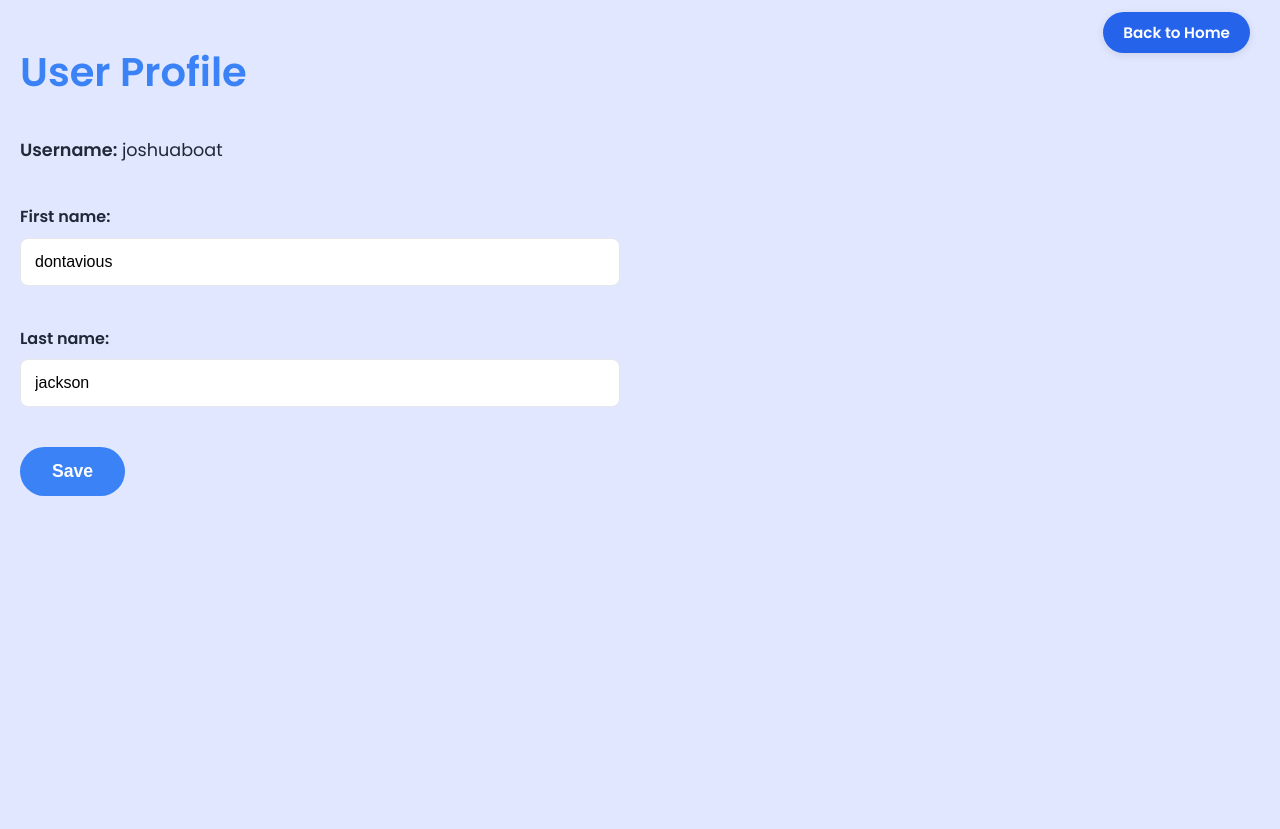
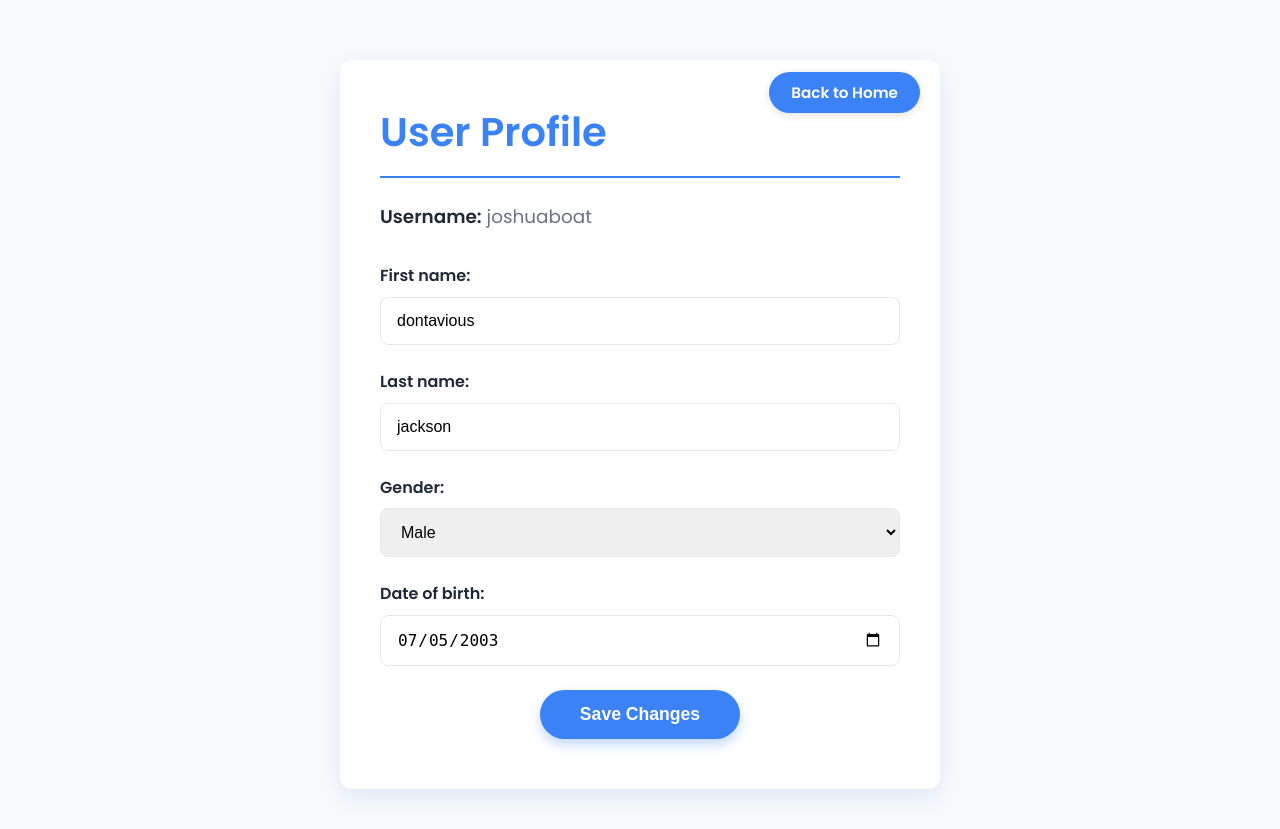
Before and after one commit to abionajoshua1/todo_project, a Django app: page /profile/ in a window 1280 px wide. Before the commit the page ends 496 px from the top, so only its background shows below. Run offline with Django 5.2, Linux system fonts and the light colour scheme; a user stored in the database is signed in; data comes from the database, SQL or seed files in the repository; both versions use the stored data as it was after the commit.

Commit message:
modified:   db.sqlite3 	modified:   todos/forms.py 	new file:   todos/migrations/0024_profile_updated_at.py 	new file:   todos/migrations/0025_profile_date_of_birth_profile_gender.py 	modified:   todos/models.py 	modified:   todos/templates/todos/profile.html 	modified:   todos/templates/todos/task_list.html 	modified:   todos/views.py

```diff
--- a/todos/forms.py
+++ b/todos/forms.py
@@ -19,7 +19,11 @@ class TodoForm(forms.ModelForm):
 class UserProfileForm(forms.ModelForm):
     class Meta:
         model = Profile
-        fields = ['first_name', 'last_name']
+        fields = ['first_name', 'last_name', 'gender', 'date_of_birth']
+
+        widgets = {
+            'date_of_birth': forms.DateInput(attrs={'type': 'date'}),
+        }
 
 
 class UserRegistrationForm(UserCreationForm):
--- a/todos/models.py
+++ b/todos/models.py
@@ -28,11 +28,21 @@ class Categories(models.Model):
 
 class Profile(models.Model):
     # user = models.ForeignKey(User, on_delete=models.CASCADE, null=False, blank=False)
+
+    GENDER_CHOICES = [
+        ('male', 'Male'),
+        ('female', 'Female'),
+        ('other', 'Other'),
+        ('prefer_not_to_say', 'Prefer not to say'),
+    ]
+
     user = models.OneToOneField(User, on_delete=models.CASCADE, null=True, blank=True)
     first_name = models.CharField(max_length=30, default='First')
     last_name = models.CharField(max_length=30, default='Last')
     created_at = models.DateTimeField(default=timezone.now)
     updated_at = models.DateTimeField(auto_now=True)
+    gender = models.CharField(max_length=20, choices=GENDER_CHOICES, blank=True, null=True)
+    date_of_birth = models.DateField(null=True, blank=True)
 
     def __str__(self):
         return f'{self.first_name} {self.last_name}'
--- a/todos/templates/todos/profile.html
+++ b/todos/templates/todos/profile.html
@@ -9,9 +9,12 @@
     :root {
       --primary-color: #3b82f6;
       --secondary-color: #e0e7ff;
+      --background-color: #f9fafb;
       --text-primary: #1f2937;
       --muted: #6b7280;
       --divider: #e5e7eb;
+      --card-bg: white;
+      --shadow-color: rgba(59, 130, 246, 0.15);
     }
 
     * {
@@ -22,32 +25,66 @@
 
     body {
       font-family: 'Poppins', sans-serif;
-      background: var(--secondary-color);
+      background: var(--background-color);
       color: var(--text-primary);
       min-height: 100vh;
-      padding: 40px 20px;
+      display: flex;
+      justify-content: center;
+      align-items: flex-start;
+      padding: 60px 20px 40px;
       line-height: 1.6;
     }
 
-    h2 {
-      font-weight: 600;
-      color: var(--primary-color);
-      margin-bottom: 32px;
-      font-size: 2.5rem;
+    .container {
+      background: var(--card-bg);
+      max-width: 600px;
+      width: 100%;
+      border-radius: 12px;
+      box-shadow: 0 8px 24px var(--shadow-color);
+      padding: 40px 40px 50px;
+      position: relative;
     }
 
-    p {
-      font-size: 1.1rem;
-      margin-bottom: 16px;
+    h2 {
+      font-weight: 700;
+      color: var(--primary-color);
+      font-size: 2.5rem;
+      margin-bottom: 24px;
+      border-bottom: 2px solid var(--primary-color);
+      padding-bottom: 12px;
     }
 
-    strong {
-      font-weight: 600;
+    .top-right {
+      position: absolute;
+      top: 20px;
+      right: 20px;
     }
 
-    form {
-      max-width: 600px;
-      margin-top: 40px;
+    .top-right a {
+      padding: 10px 22px;
+      background-color: var(--primary-color);
+      color: white;
+      border-radius: 30px;
+      text-decoration: none;
+      font-weight: 600;
+      font-size: 0.95rem;
+      box-shadow: 0 2px 10px rgba(0, 0, 0, 0.12);
+      transition: background-color 0.3s ease;
+    }
+
+    .top-right a:hover {
+      background-color: #2563eb;
+    }
+
+    .profile-info {
+      margin-bottom: 32px;
+      font-size: 1.15rem;
+      color: var(--muted);
+    }
+
+    .profile-info strong {
+      color: var(--text-primary);
+      font-weight: 600;
     }
 
     form label {
@@ -59,79 +96,75 @@
     }
 
     form input[type="text"],
-    form input[type="email"] {
+    form input[type="email"],
+    form select,
+    form input[type="date"] {
       width: 100%;
-      padding: 14px;
+      padding: 14px 16px;
       margin-bottom: 24px;
       border-radius: 8px;
       border: 1.5px solid var(--divider);
       font-size: 1rem;
-      transition: border-color 0.3s ease;
+      transition: border-color 0.3s ease, box-shadow 0.3s ease;
     }
 
-    form input:focus {
+    form input:focus,
+    form select:focus,
+    form input[type="date"]:focus {
       outline: none;
       border-color: var(--primary-color);
       box-shadow: 0 0 8px rgba(59, 130, 246, 0.4);
     }
 
     button {
-      padding: 14px 32px;
+      padding: 14px 40px;
       background-color: var(--primary-color);
       color: white;
       border: none;
       border-radius: 30px;
-      font-weight: 600;
+      font-weight: 700;
       font-size: 1.1rem;
       cursor: pointer;
       transition: background-color 0.3s ease;
+      display: block;
+      margin: 0 auto;
+      box-shadow: 0 6px 12px rgba(59, 130, 246, 0.3);
     }
 
     button:hover {
       background-color: #2563eb;
     }
 
-    .top-right {
-  position: absolute;
-  top: 20px;
-  right: 30px;
+    /* Responsive */
+    @media (max-width: 640px) {
+      .container {
+        padding: 30px 24px 40px;
       }
-
-.top-right a {
-  padding: 10px 20px;
-  background-color: #2563eb;
-  color: white;
-  border-radius: 30px;
-  text-decoration: none;
-  font-weight: 600;
-  font-size: 0.95rem;
-  box-shadow: 0 2px 8px rgba(0, 0, 0, 0.1);
+      h2 {
+        font-size: 2rem;
       }
-
-.top-right a:hover {
-  background-color: #1e40af;
     }
-
   </style>
 </head>
 <body>
 
+  <div class="container">
     <div class='top-right'>
-    <a href="{% url 'home' %}"> Back to Home </a>
+      <a href="{% url 'home' %}">Back to Home</a>
     </div>
 
     <h2>User Profile</h2>
 
+    <div class="profile-info">
+      <p><strong>Username:</strong> {{ user.username }}</p>
+    </div>
 
-  <p><strong>Username:</strong> {{ user.username }}</p>
-
-<strong>
     <form method="POST">
       {% csrf_token %}
       {{ form.as_p }}
-    <button type="submit">Save</button>
+      <button type="submit">Save Changes</button>
     </form>
-</strong>
+  </div>
 
 </body>
 </html>
--- a/todos/templates/todos/task_list.html
+++ b/todos/templates/todos/task_list.html
@@ -181,7 +181,7 @@
       <p>You have no tasks yet. <a href="{% url 'add_task' %}">Add one now!</a></p>
     {% endif %}
 
-    <a href="{% url 'add_task' %}" class="add-task-btn">Add Task</a>
+    {% comment %} <a href="{% url 'add_task' %}" class="add-task-btn">Add Task</a> {% endcomment %}
   </main>
 
 </body>
--- a/todos/views.py
+++ b/todos/views.py
@@ -40,7 +40,7 @@ def mark_completed(request, todo_id):
 def profile_view(request):
     profile, created = Profile.objects.get_or_create(user=request.user)
     if request.method == 'POST':
-        form = UserProfileForm(request.POST, instance=request.user)
+        form = UserProfileForm(request.POST, instance=profile)
         if form.is_valid():
             form.save()
             messages.success(request, 'Profile updated successfully.')
```
Also changed, not shown: db.sqlite3, todos/migrations/0024_profile_updated_at.py (added), todos/migrations/0025_profile_date_of_birth_profile_gender.py (added). Lines whose indentation alone changed are shown as unchanged.
